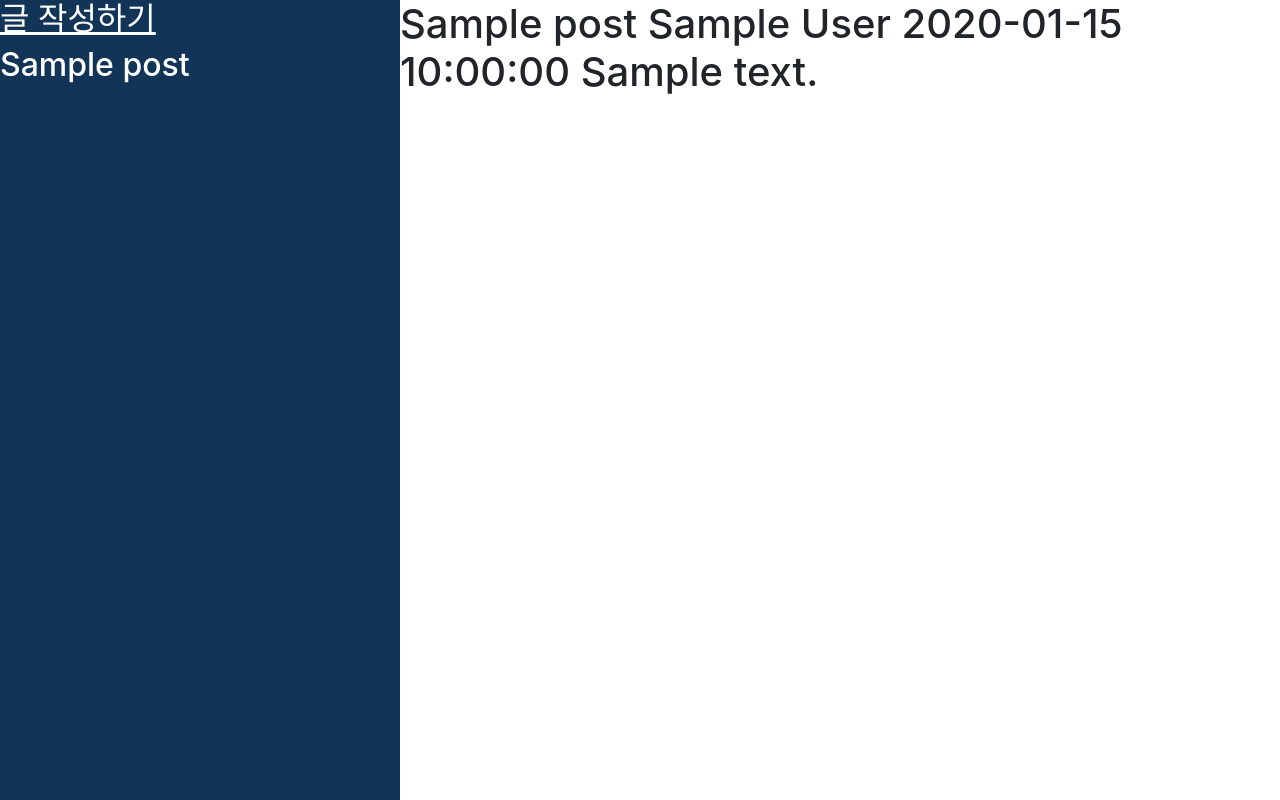
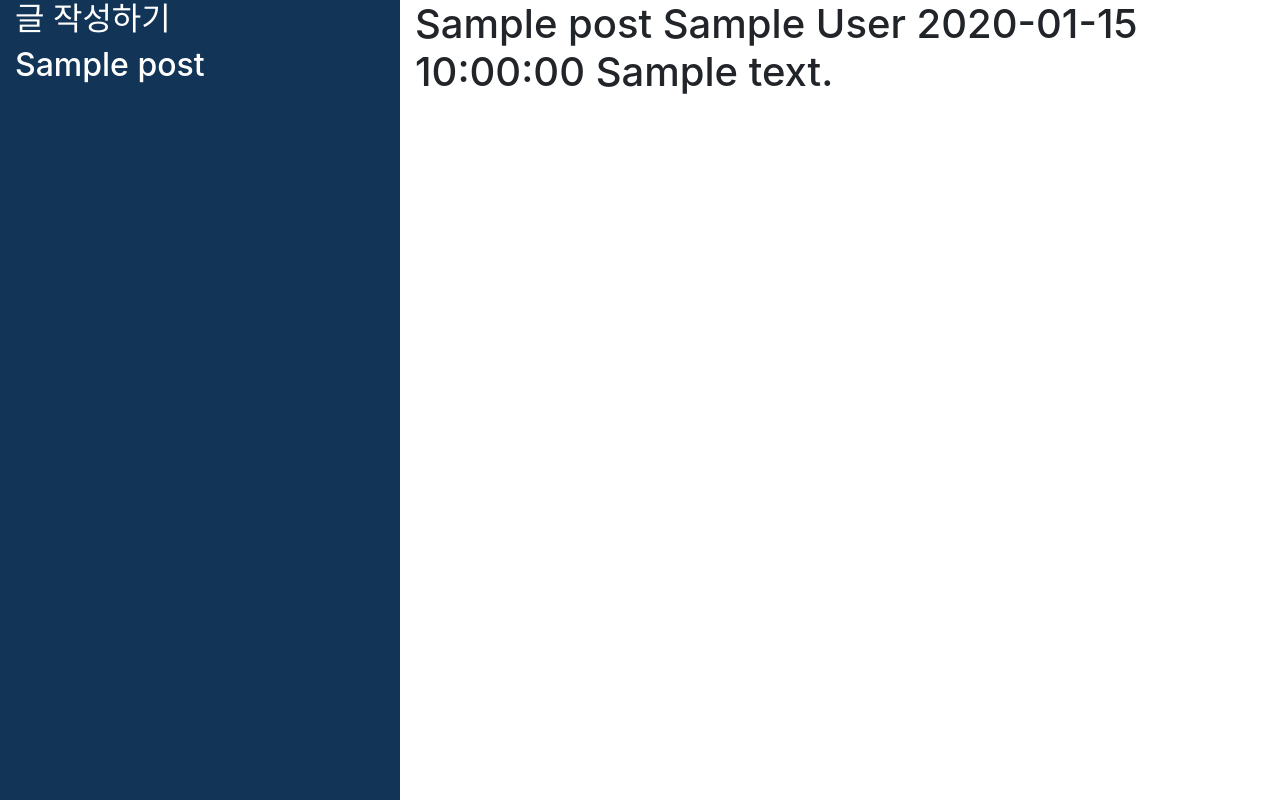
Before and after one commit to sisobus/flask-blog, a Python web app: template flask_blog/templates/post.html in a window 1280 px wide. Run offline with Jinja, Linux system fonts and the light colour scheme; the template is opened without the code that fills it: most values are stand-ins (such as "Sample title", 1, 10 or a date in 2020); some libraries are stand-ins or nearby versions.

Commit message:
some bug fixed(container class width inherit)

```diff
--- a/flask_blog/templates/base.html
+++ b/flask_blog/templates/base.html
@@ -1,7 +1,7 @@
 <!doctype html>
 <html>
 <head>
-<meta charset="UTF-8">
+    <meta charset="UTF-8">
     <title>
         Flask blog
     </title>
@@ -20,6 +20,7 @@
             width: 400px;
             height: 100%;
             background: #123456;
+            overflow-y: scroll;
         }
         #rightside {
             position: absolute;
@@ -35,6 +36,7 @@
 </head>
 <body>
 <div id="leftside">
+    <div class="container">
     <h2 style="color: white;">
         <a href="/create_post" style="color: white;">
             글 작성하기
@@ -48,6 +50,7 @@
     </h2>
     {% endfor%}
 </div>
+</div>
 <div id="rightside">
 {% block content %}
 {% endblock %}
--- a/flask_blog/templates/create_post.html
+++ b/flask_blog/templates/create_post.html
@@ -4,7 +4,7 @@
 blog post attribute
 title, body, author, date
 -->
-<div class="container">
+<div class="container" style="padding-right:400px;">
     <form action="/save_post" method="POST">
         <div class="form-group">
             <label>
--- a/flask_blog/templates/post.html
+++ b/flask_blog/templates/post.html
@@ -1,9 +1,11 @@
 {% extends "base.html" %}
 {% block content %}
+<div class="container" style="width:inherit;">
 <h1>
     {{ post.post_name }}
     {{ post.post_author }}
     {{ post.post_date }}
     {{ post.post_body }}
 </h1>
+</div>
 {% endblock %}
```
Also changed, not shown: flask_blog/routes.py (+20 -11 lines).
